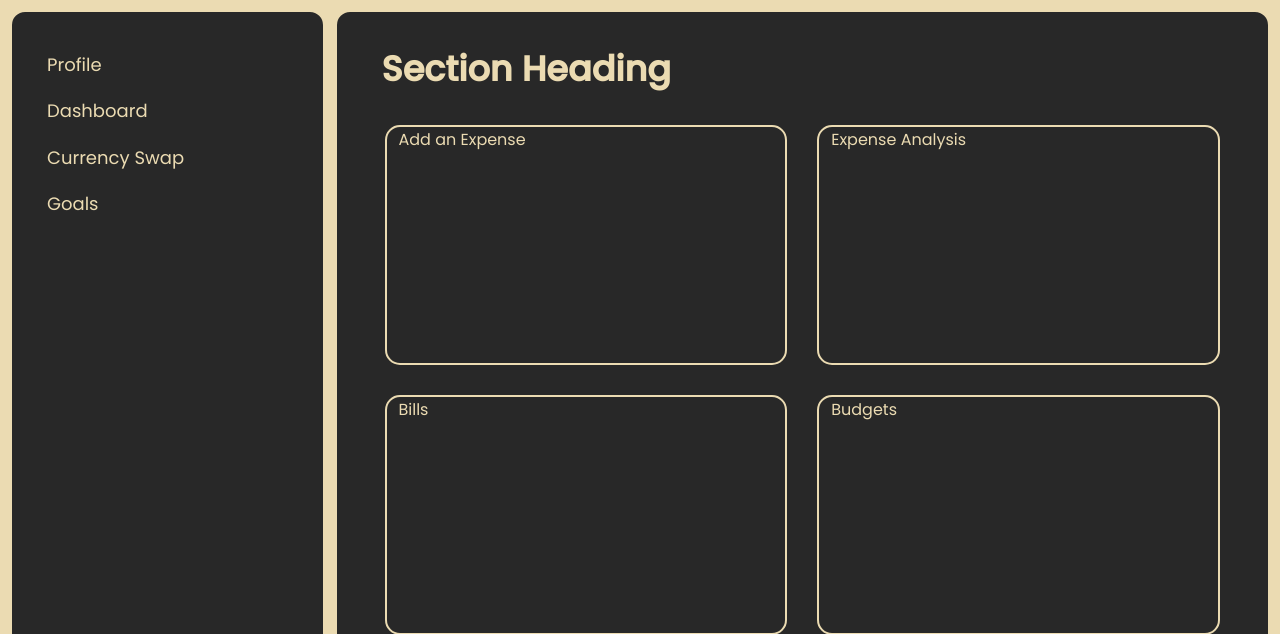
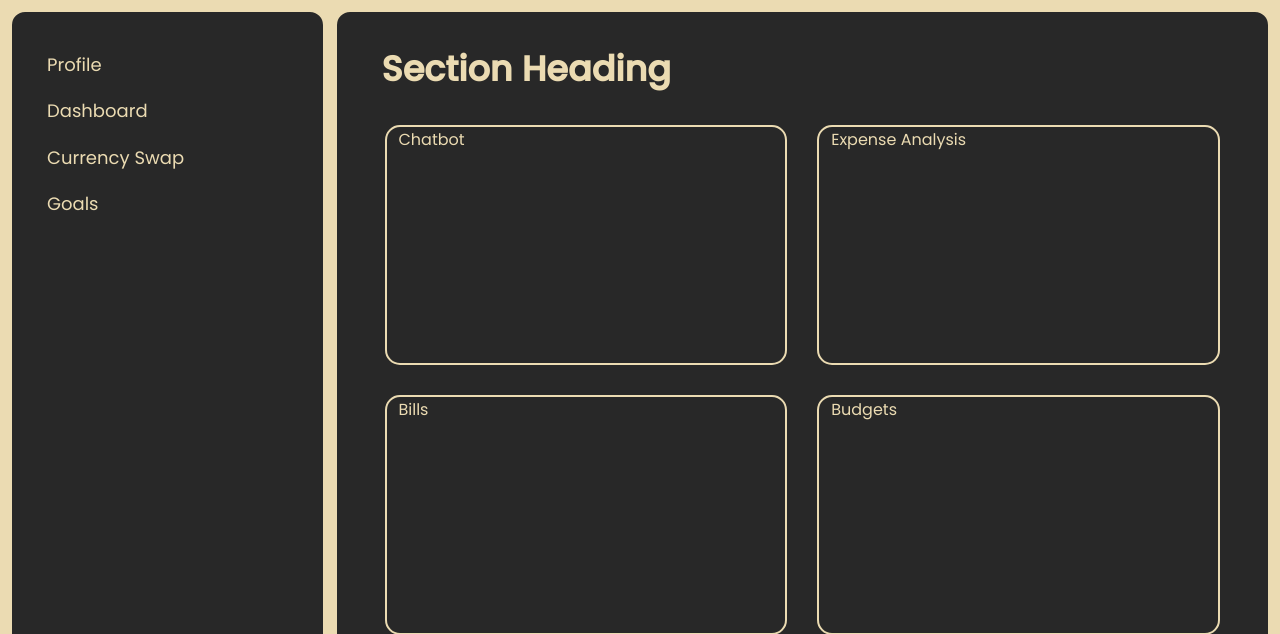
Before and after one commit to tanaybhomia/FinSmart.Ai, a Python web app: template app/templates/dashboard.html in a window 1280 px wide. Shown: the top 634 px of the page. Run offline with Jinja, Linux system fonts and the light colour scheme; the template is opened without the code that fills it, so the values that code supplies are empty; some libraries are stand-ins or nearby versions.

Commit message:
Changed the Chatbot tab name

```diff
--- a/app/templates/dashboard.html
+++ b/app/templates/dashboard.html
@@ -42,7 +42,7 @@
          <div class="pagetitle">Section Heading</div>
              <div class="content">
                 <div class="row sec1">
-                    <div class="col chatbot">Add an Expense</div>
+                    <div class="col chatbot">Chatbot</div>
                     <div class="col expanalysis">Expense Analysis</div>
                 </div>
                 <div class="row sec2">
```
